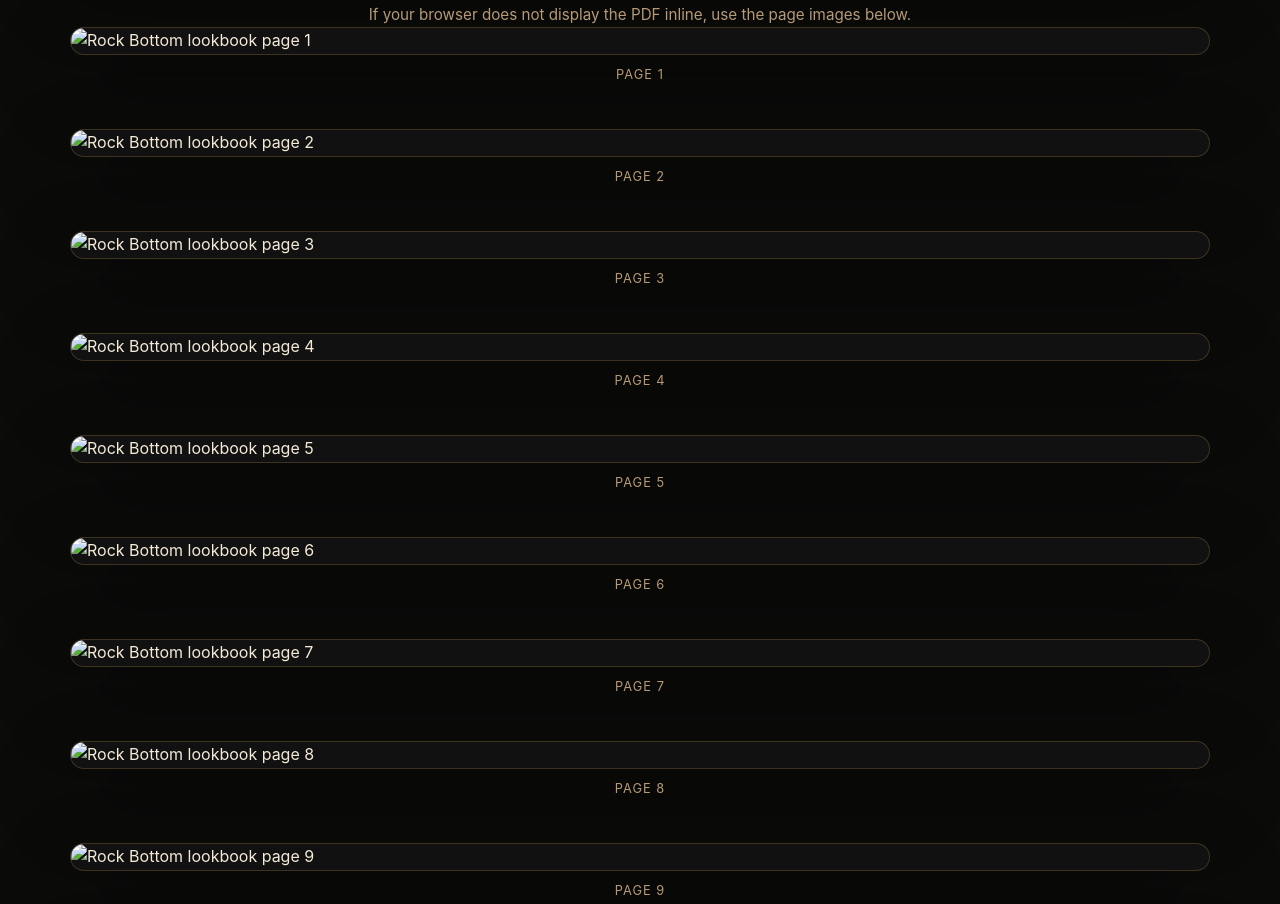
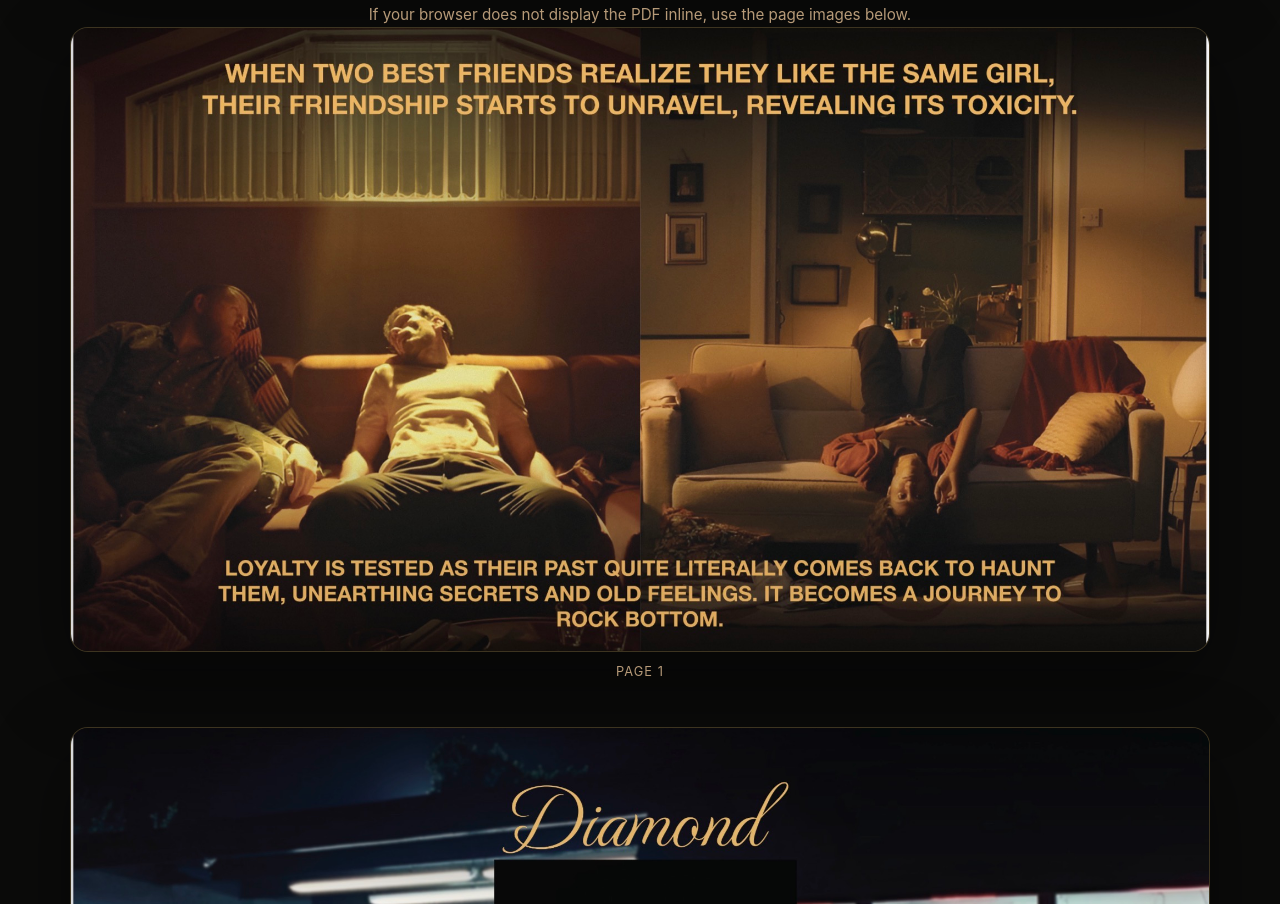
Before and after one commit to creebuckner30-sudo/rock-bottom-site, a website: page Rock_Bottom_V22_COMPLETE_UPLOAD_TO_GITHUB/lookbook.html in a window 1280 px wide. Shown: the part 1165-2069 px from the top of the page. Drawn offline with Linux system fonts and the light colour scheme.

Commit message:
Update lookbook.html

```diff
--- a/Rock_Bottom_V22_COMPLETE_UPLOAD_TO_GITHUB/lookbook.html
+++ b/Rock_Bottom_V22_COMPLETE_UPLOAD_TO_GITHUB/lookbook.html
@@ -54,43 +54,43 @@ figcaption{color:var(--muted);margin-top:10px;text-align:center;letter-spacing:.
   <p class="viewer-note">If your browser does not display the PDF inline, use the page images below.</p>
   <section id="pages">
     <figure class="deck-page">
-      <img src="assets/lookbook/lookbook-page-01.png" alt="Rock Bottom lookbook page 1" loading="lazy">
+      <img src="assets/lookbook/lookbook-page-01.png.jpg" alt="Rock Bottom lookbook page 1" loading="lazy">
       <figcaption>Page 1</figcaption>
     </figure>
 <figure class="deck-page">
-      <img src="assets/lookbook/lookbook-page-02.png" alt="Rock Bottom lookbook page 2" loading="lazy">
+      <img src="assets/lookbook/lookbook-page-02.png.jpg" alt="Rock Bottom lookbook page 2" loading="lazy">
       <figcaption>Page 2</figcaption>
     </figure>
 <figure class="deck-page">
-      <img src="assets/lookbook/lookbook-page-03.png" alt="Rock Bottom lookbook page 3" loading="lazy">
+      <img src="assets/lookbook/lookbook-page-03.png.jpg" alt="Rock Bottom lookbook page 3" loading="lazy">
       <figcaption>Page 3</figcaption>
     </figure>
 <figure class="deck-page">
-      <img src="assets/lookbook/lookbook-page-04.png" alt="Rock Bottom lookbook page 4" loading="lazy">
+      <img src="assets/lookbook/lookbook-page-04.png.jpg" alt="Rock Bottom lookbook page 4" loading="lazy">
       <figcaption>Page 4</figcaption>
     </figure>
 <figure class="deck-page">
-      <img src="assets/lookbook/lookbook-page-05.png" alt="Rock Bottom lookbook page 5" loading="lazy">
+      <img src="assets/lookbook/lookbook-page-05.png.jpg" alt="Rock Bottom lookbook page 5" loading="lazy">
       <figcaption>Page 5</figcaption>
     </figure>
 <figure class="deck-page">
-      <img src="assets/lookbook/lookbook-page-06.png" alt="Rock Bottom lookbook page 6" loading="lazy">
+      <img src="assets/lookbook/lookbook-page-06.png.jpg" alt="Rock Bottom lookbook page 6" loading="lazy">
       <figcaption>Page 6</figcaption>
     </figure>
 <figure class="deck-page">
-      <img src="assets/lookbook/lookbook-page-07.png" alt="Rock Bottom lookbook page 7" loading="lazy">
+      <img src="assets/lookbook/lookbook-page-07.png.jpg" alt="Rock Bottom lookbook page 7" loading="lazy">
       <figcaption>Page 7</figcaption>
     </figure>
 <figure class="deck-page">
-      <img src="assets/lookbook/lookbook-page-08.png" alt="Rock Bottom lookbook page 8" loading="lazy">
+      <img src="assets/lookbook/lookbook-page-08.png.jpg" alt="Rock Bottom lookbook page 8" loading="lazy">
       <figcaption>Page 8</figcaption>
     </figure>
 <figure class="deck-page">
-      <img src="assets/lookbook/lookbook-page-09.png" alt="Rock Bottom lookbook page 9" loading="lazy">
+      <img src="assets/lookbook/lookbook-page-09.png.jpg" alt="Rock Bottom lookbook page 9" loading="lazy">
       <figcaption>Page 9</figcaption>
     </figure>
 <figure class="deck-page">
-      <img src="assets/lookbook/lookbook-page-10.png" alt="Rock Bottom lookbook page 10" loading="lazy">
+      <img src="assets/lookbook/lookbook-page-10.png.jpg" alt="Rock Bottom lookbook page 10" loading="lazy">
       <figcaption>Page 10</figcaption>
     </figure>
   </section>
```
